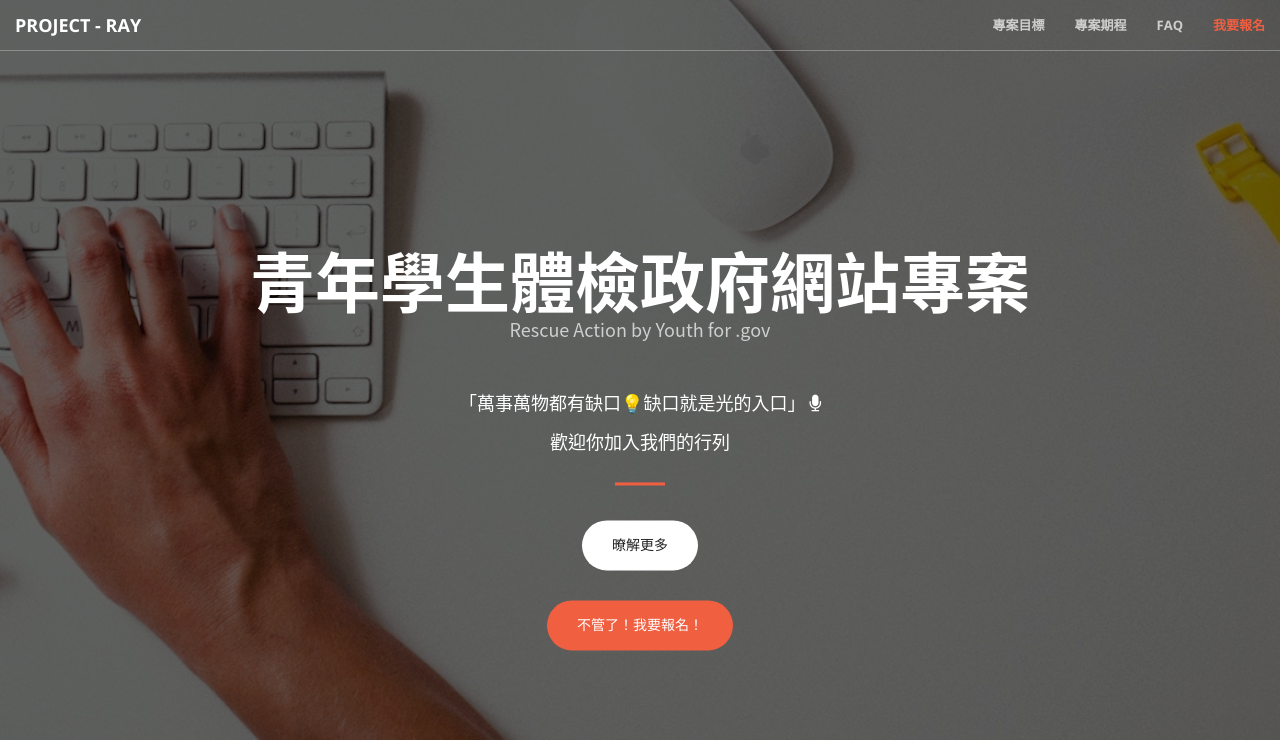
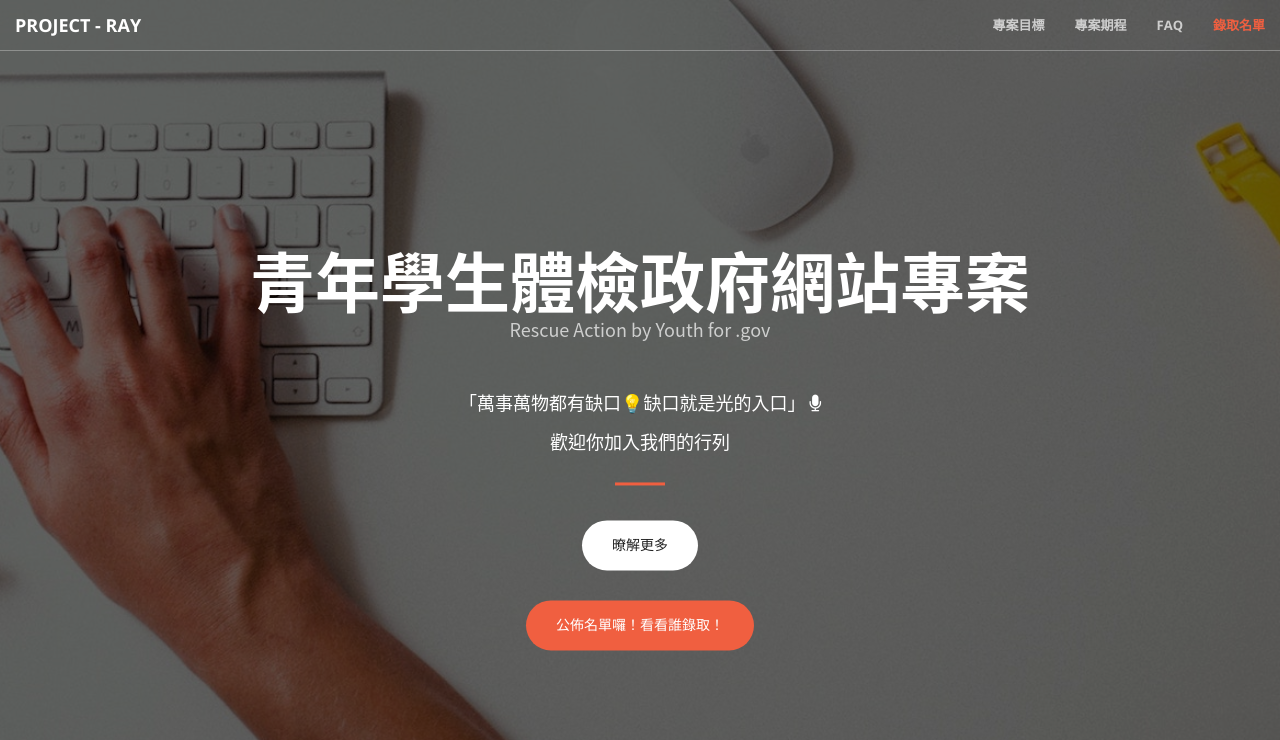
Before and after one commit to PDIS/ray2018, a Jekyll site: the page built from docs/index.html, in a window 1280 px wide. Shown: the top 740 px of the page. Built offline with Jekyll 4.4.1, drawn with Linux system fonts in a browser that asks for light colours; some of the changed text lies outside the part shown.

Commit message:
報名改為錄取名單

```diff
--- /dev/null
+++ b/docs/_includes/admission-list.html
@@ -0,0 +1,27 @@
+<section class="" id="admission-list">
+    <div class="container">
+        <div class="row">
+            <div class="col-lg-8 col-lg-offset-2 text-center">
+                <h2 class="section-heading">錄取名單
+                </h2>
+                <hr class="primary">
+                {% for list in site.data.admission-list %}
+                    <div class="col-md-6">
+                        <h3 style="font-weight: 600;color: #717171; margin-bottom:30px">
+                            {{list.title}}
+                        </h3>
+                        {% for name in list.names %}
+
+                            <h4 class="wow  flipInX" data-wow-delay="0.3s" style="visibility: visible; animation-delay: 0.3s; animation-name: flipInX;    margin-top: 20px;">
+                                <i class="fa fa-user wow flipInX primary-color"></i>  {{name}}
+                            </h4>
+                        {% endfor %}
+                    </div>
+                {% endfor %}
+            </div>
+        </div>
+        <a class="edit text-center text-faded" href="{{site.github.repository_url}}/edit/master/docs/_data/admission-list.json">
+            <i class="fa fa-edit wow bounceIn text-default" data-wow-delay=".3s"></i>edit content
+        </a>
+    </div>
+</section>
--- a/docs/_includes/header.html
+++ b/docs/_includes/header.html
@@ -12,7 +12,7 @@
             <a href="#services" class="btn btn-default btn-xl page-scroll">暸解更多</a>
             <br>
             <br>
-            <a href="#about" class="btn btn-primary btn-xl page-scroll">不管了！我要報名！</a>
+            <a href="#admission-list" class="btn btn-primary btn-xl page-scroll">公佈名單囉！看看誰錄取！</a>
         </div>
     </div>
     <audio id="au_say">
--- a/docs/_includes/nav.html
+++ b/docs/_includes/nav.html
@@ -24,7 +24,7 @@
                     <a class="page-scroll" href="#faq">FAQ</a>
                 </li>
                 <li>
-                    <a class="page-scroll" href="#about">我要報名</a>
+                    <a class="page-scroll" href="#admission-list">錄取名單</a>
                 </li>
             </ul>
         </div>
--- a/docs/_layouts/front.html
+++ b/docs/_layouts/front.html
@@ -14,7 +14,8 @@
     <!--  -->
     {% include FAQ.html %}
     <!--  -->
-    {% include call-to-action.html %}
+
+    {% include admission-list.html %}
     <!--  -->
     {% include contact.html %}
     <!--  -->
--- a/docs/css/style.css
+++ b/docs/css/style.css
@@ -69,3 +69,7 @@
     display: inline;
     margin: 20px;
 }
+
+.primary-color{
+    color: #F05F40
+}
```
Also changed, not shown: docs/_data/admission-list.json (added, +14 -0 lines).
